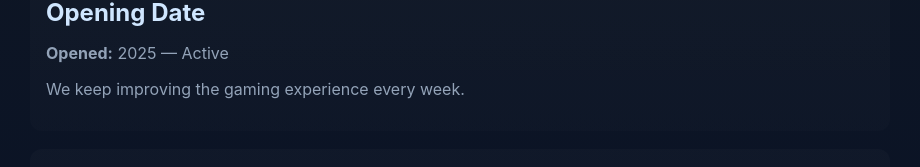
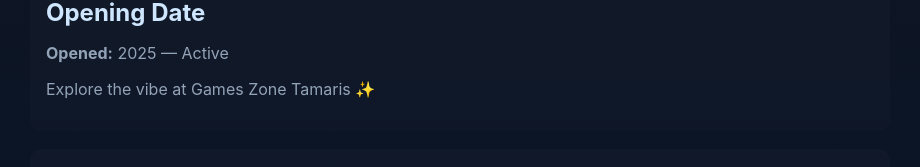
Before and after one commit to alielfarissi51-code/portfolio-alielfarissi, a plain HTML site: page games-zone/games-zone.html in a window 1280 px wide. Shown: the part 216-383 px from the top of the page, without its empty margins (180-1100 px from the left). Drawn offline with Linux system fonts and the light colour scheme.

Commit message:
Modify opening date and add new services
Updated the opening date description and added new services.

```diff
--- a/games-zone/games-zone.html
+++ b/games-zone/games-zone.html
@@ -63,7 +63,7 @@
     <section class="about gz-section">
       <h2>Opening Date</h2>
       <p><strong>Opened:</strong> 2025 — Active</p>
-      <p>We keep improving the gaming experience every week.</p>
+      <p>Explore the vibe at Games Zone Tamaris ✨</p>
     </section>
 
     <!-- SERVICES -->
```
